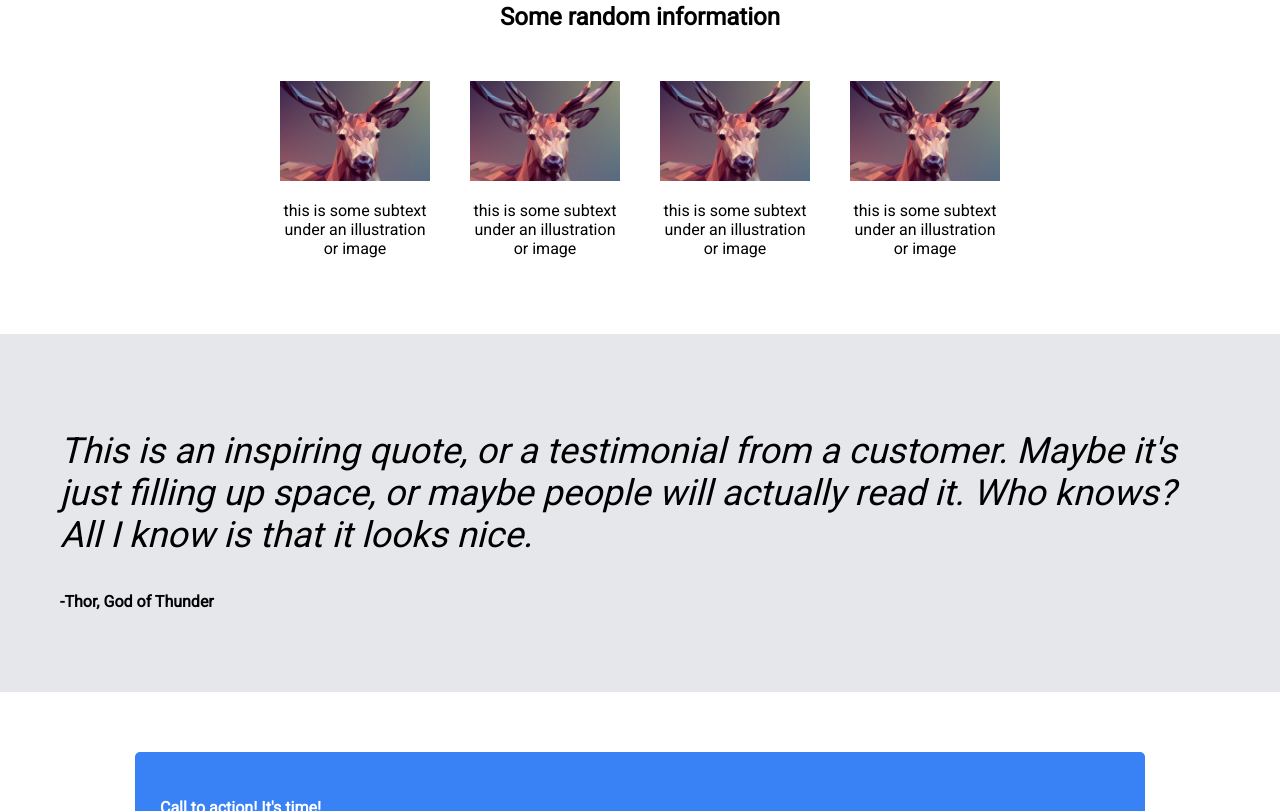
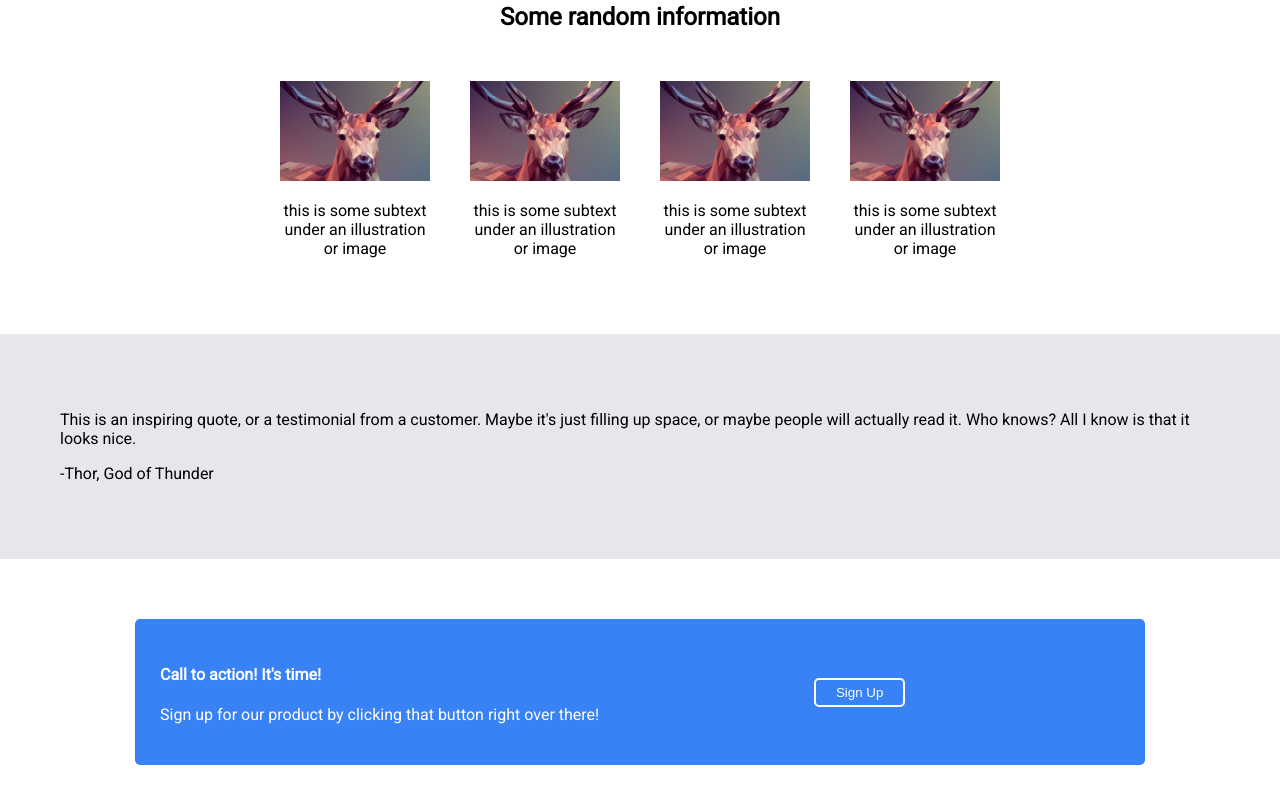
Before and after one commit to reed1mw/odin-landing-page, a plain HTML site: page index.html in a window 1280 px wide. Shown: the part 488-1299 px from the top of the page. Drawn offline with Linux system fonts and the light colour scheme.

Commit message:
Final edit html

```diff
--- a/index.html
+++ b/index.html
@@ -51,8 +51,8 @@
         </div>
     </div>
         <div class="quote-section">
-            <h3>This is an inspiring quote, or a testimonial from a customer. Maybe it's just filling up space, or maybe people will actually read it. Who knows? All I know is that it looks nice.</h3>
-            <h4>-Thor, God of Thunder</h4>
+            <p class="quote">This is an inspiring quote, or a testimonial from a customer. Maybe it's just filling up space, or maybe people will actually read it. Who knows? All I know is that it looks nice.</p>
+            <p class="author">-Thor, God of Thunder</p>
         </div>
         <div class="cta-section">
             <div class="cta-box">
```
